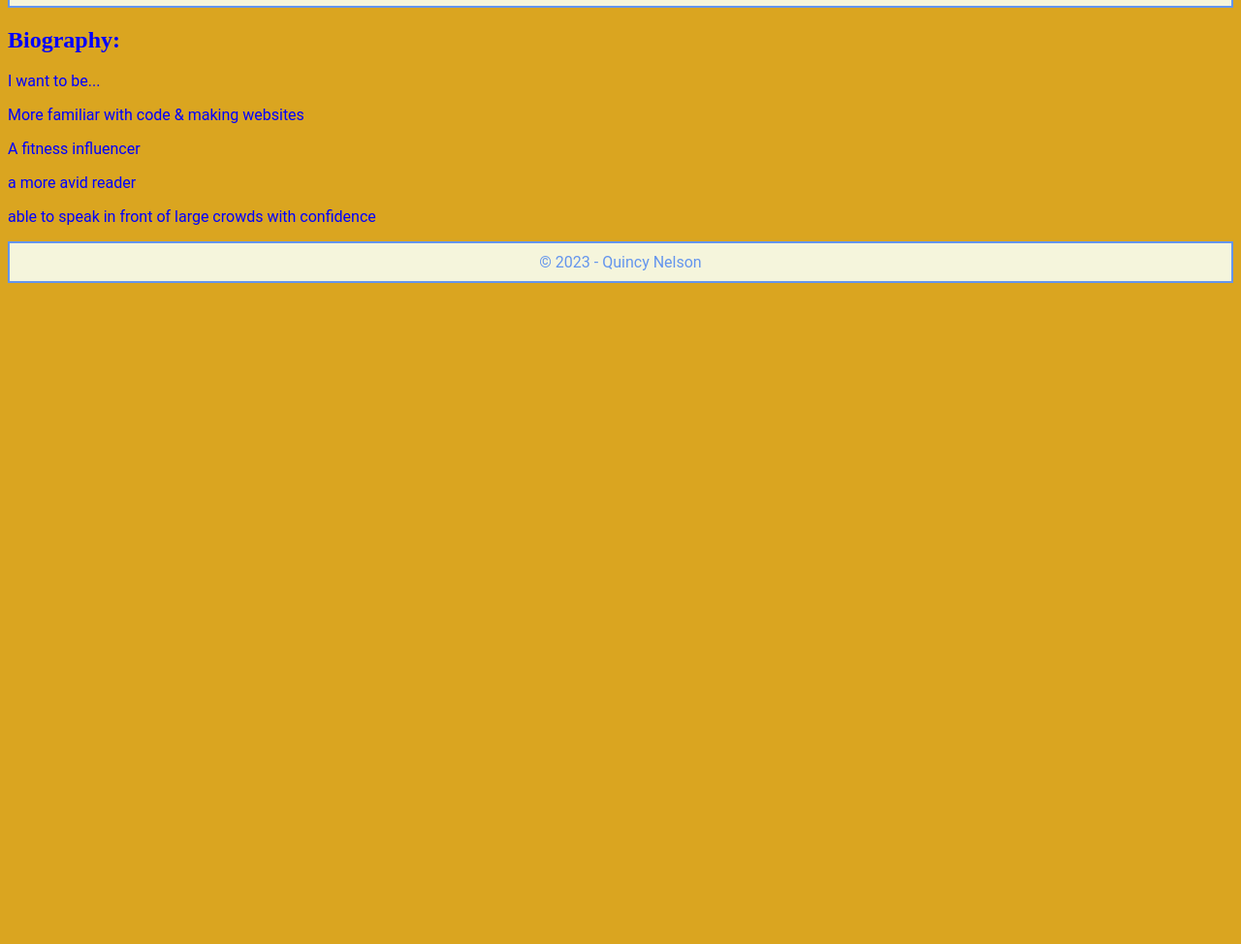
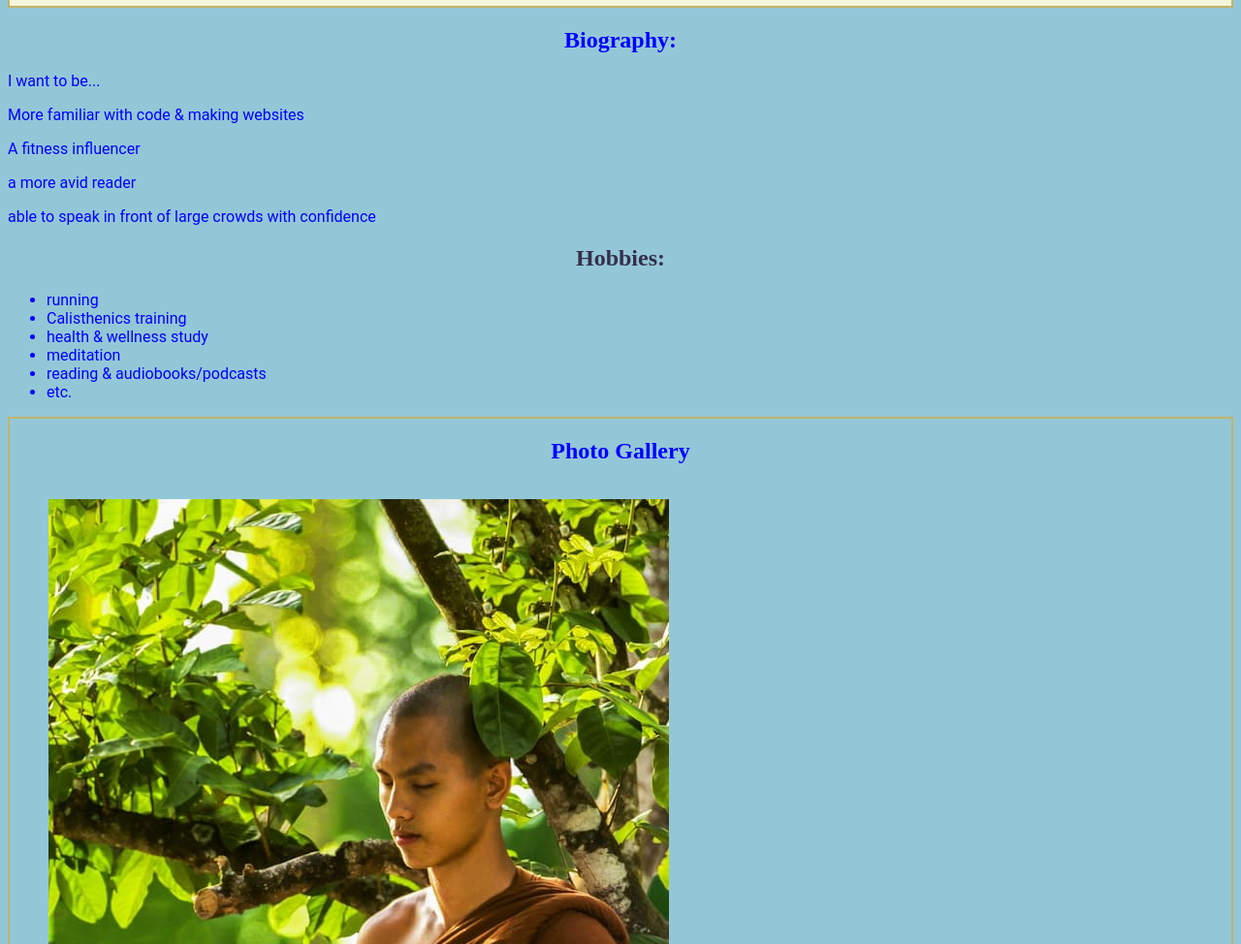
Before and after one commit to RVCC-IDMX/about-me-QuincyNelson, a plain HTML site: page index.html in a window 1280 px wide. Shown: the part 666-1640 px from the top of the page at 97% size. Before the commit the page ends 966 px from the top, so only its background shows below. Drawn offline with Linux system fonts and the light colour scheme; a web font is replaced by a local one.

Commit message:
adding photo gallery

```diff
--- a/css/style.css
+++ b/css/style.css
@@ -1,11 +1,12 @@
 body {
     font-family: Roboto;
-    background-color:goldenrod;
+    background-color:rgba(105, 178, 200, 0.716);
     color:blue;
 }
 
 h1, h2, h3, h4, h5, h6{
     font-family:"tilt prism";
+    text-align:center;
 }
 h1 {
     font-size:40pt
@@ -17,14 +18,14 @@ header {
 
 #hero, footer {
     color:cornflowerblue;
-    border: 2px solid;
+    border: 2px solid #C2B367;
     background-color:beige;
     text-align:center;
     padding: 10px
 }
 
 #hobbies h2 {
-    color:aquamarine;
+    color:rgb(53, 47, 75);
     box-shadow:aliceblue (24, 108, 80);
     box-shadow:3pt;
     display:flex;
@@ -46,10 +47,13 @@ header {
 
 }
 
+/*Hero section*/
+
 #hero img {
     width:300px;
 }
 
+/*Bio section*/
 #bio {
     text-align:left ;
 }
@@ -62,6 +66,15 @@ header {
     font-size: 30pt;
 }
 
+/*Gallery*/
+
+#gallery {
+    border: 2px solid #C2B367;
+}
+
+#gallery img{
+    max-width:100%;
+}
 /*Lit Section*/
 
 #lit p:first-letter {
--- a/index.html
+++ b/index.html
@@ -56,6 +56,31 @@
             </div>
         </section>
 
+        <section id="hobbies">
+            <h2>Hobbies:</h2>
+
+            <ul>
+                <li>running</li>
+                <li>Calisthenics training</li>
+                <li>health & wellness study</li>
+                <li>meditation</li>
+                <li>reading & audiobooks/podcasts</li>
+                <li>etc.</li>
+            </ul>
+        </section>
+
+        <section id="gallery">
+
+            <h2>Photo Gallery</h2>
+
+            <hr>
+
+            <figure>
+                <img src="img/meditation-640w.jpg" alt="meditating">
+                <figcaption>Monk meditating on a tree.
+                </figcaption>
+            </figure>
+        </section>
     </main>
 
     <footer>
```
